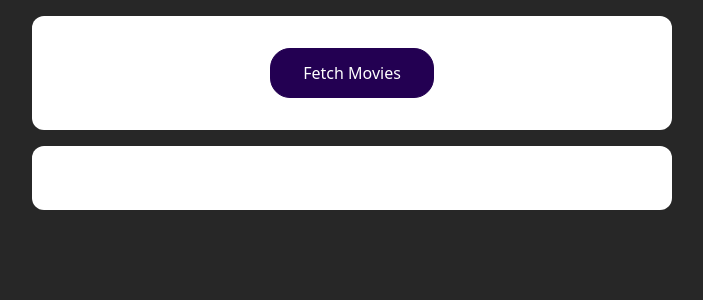
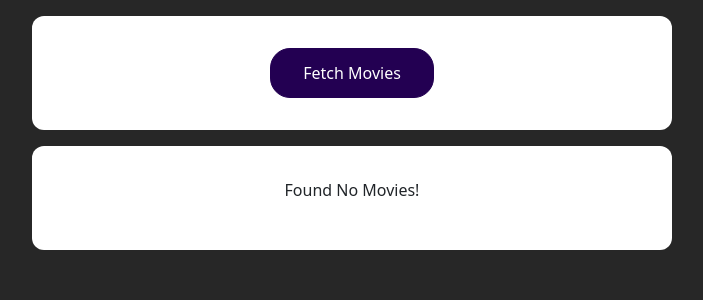
Before and after one commit to zydnwz/Ecommerce-website, a React (Create React App) app: page / in a window 1280 px wide. Shown: the top 300 px of the page, without its empty margins (288-991 px from the left). Built offline with nearby package versions, Linux system fonts and the light colour scheme.

Commit message:
Loading the application

```diff
--- a/src/App.js
+++ b/src/App.js
@@ -1,12 +1,14 @@
 import React, { useState } from "react";
-
 import MoviesList from "./components/MoviesList";
 import "./App.css";
 
 function App() {
   const [movies, setMovies] = useState([]);
+  const [isLoading, setIsloading] = useState(false);
 
   async function fetchMoviesHandler() {
+    setIsloading(true);
+
     const response = await fetch("https://swapi.dev/api/films");
     const data = await response.json();
 
@@ -20,6 +22,7 @@
     });
 
     setMovies(transformedMovies);
+    setIsloading(false);
   }
 
   return (
@@ -28,7 +31,9 @@
         <button onClick={fetchMoviesHandler}>Fetch Movies</button>
       </section>
       <section>
-        <MoviesList movies={movies} />
+        {!isLoading && movies.length > 0 && <MoviesList movies={movies} />}
+        {!isLoading && movies.length === 0 && <p>Found No Movies!</p>}
+        {isLoading && <p>Loading...</p>}
       </section>
     </React.Fragment>
   );
```
